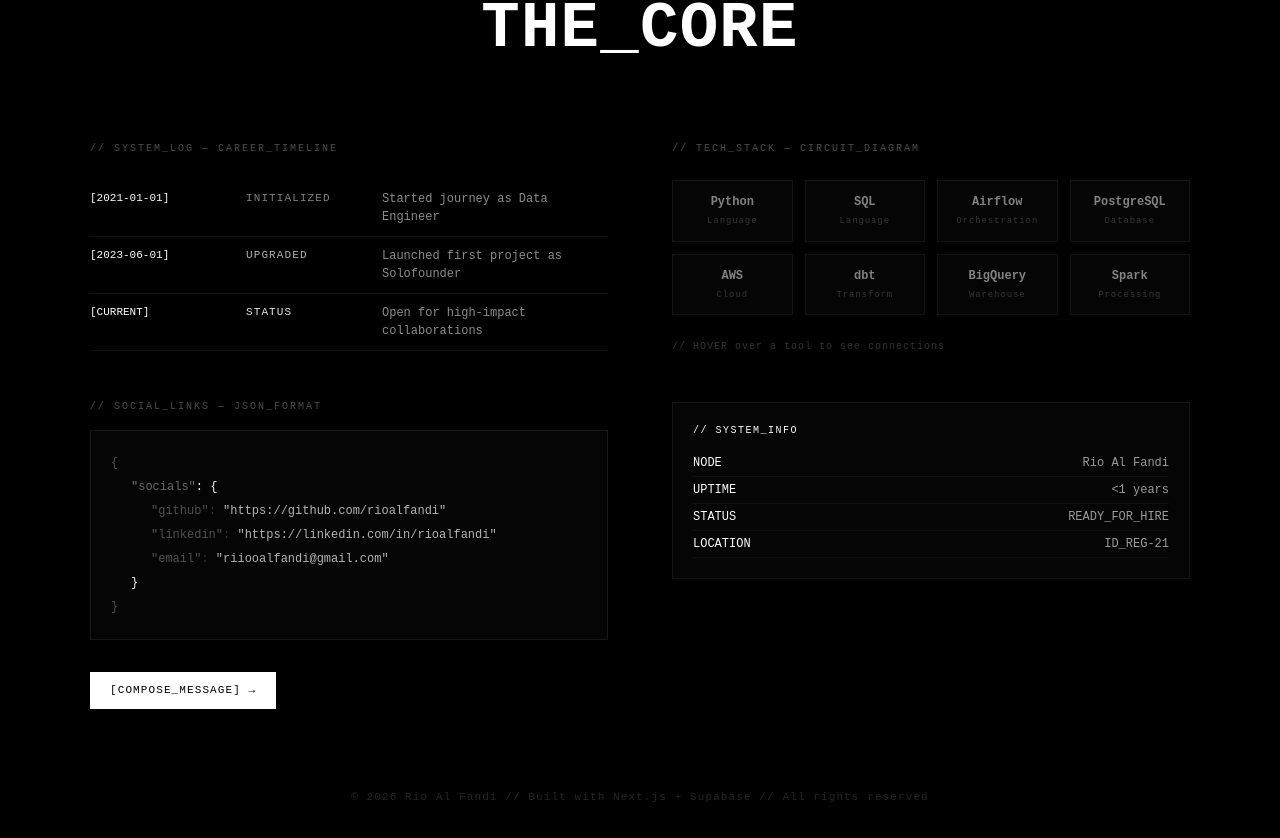
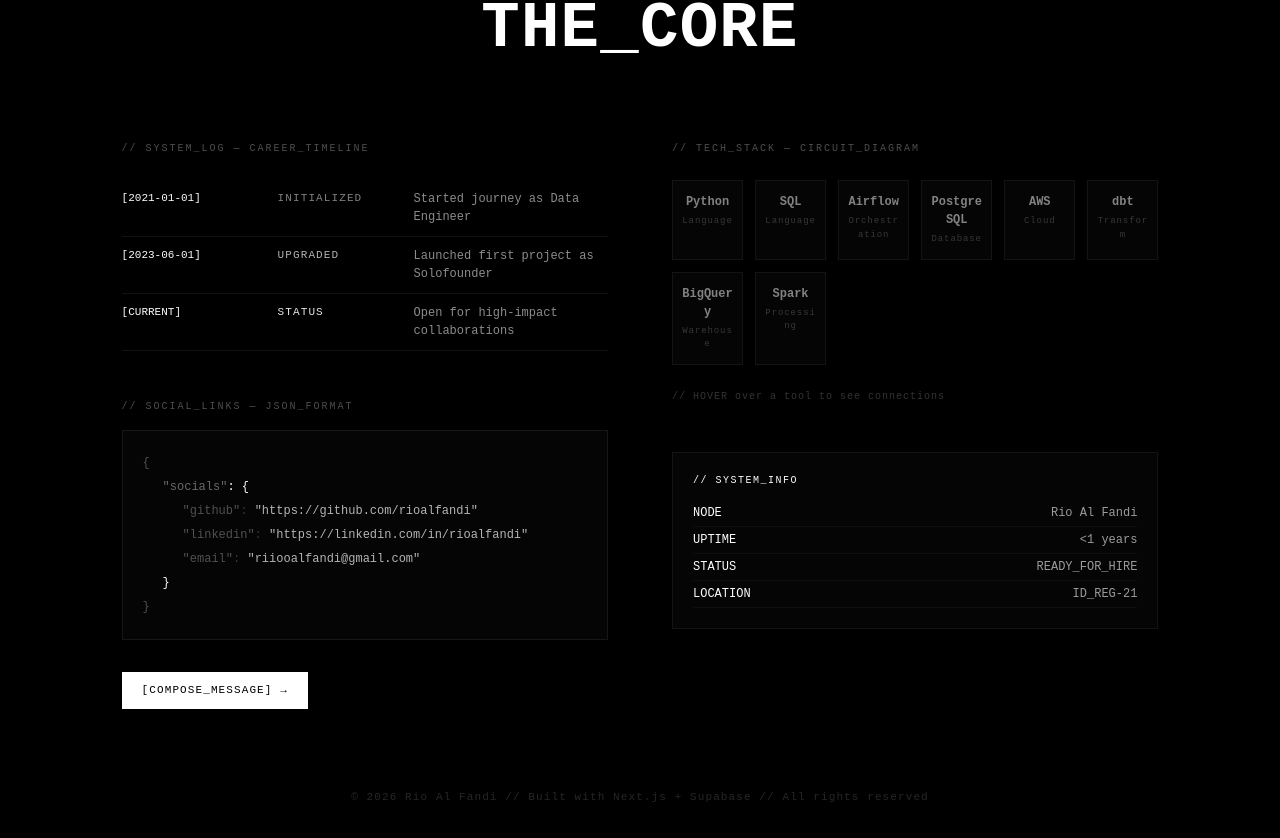
Before and after one commit to riiooa/portfolio, a Next.js app: page / in a window 1280 px wide. Shown: the part 930-1768 px from the top of the page. Built offline with nearby package versions, Linux system fonts and the light colour scheme; no server answers; the database is empty.

Commit message:
Refactor AboutSection styles and layout

```diff
--- a/components/public/about/AboutSection.tsx
+++ b/components/public/about/AboutSection.tsx
@@ -45,12 +45,15 @@ export default function AboutSection({ about }: Props) {
       className="section"
       style={{
         minHeight: '100vh',
-        padding: '80px 40px',
+        padding: '80px 5%',
         position: 'relative',
         display: 'flex',
         flexDirection: 'column',
         alignItems: 'center',
         justifyContent: 'center',
+        width: '100%',
+        boxSizing: 'border-box',
+        overflowX: 'hidden',
       }}
     >
       <div className="section-separator" style={{ position: 'absolute', top: 0, left: 0, right: 0 }} />
@@ -65,16 +68,26 @@ export default function AboutSection({ about }: Props) {
         </h2>
       </div>
 
-      <div style={{ maxWidth: '1100px', width: '100%', display: 'grid', gridTemplateColumns: '1fr 1fr', gap: '64px' }}>
+      <div
+        style={{
+          maxWidth: '1100px',
+          width: '90%',
+          margin: '0 auto',
+          boxSizing: 'border-box',
+          display: 'grid',
+          gridTemplateColumns: 'minmax(0, 1fr) minmax(0, 1fr)',
+          gap: '64px',
+        }}
+      >
         {/* Left: System Logs */}
-        <div>
+        <div style={{ minWidth: 0 }}>
           <div style={{ fontSize: '10px', color: 'rgba(255,255,255,0.3)', letterSpacing: '0.2em', marginBottom: '24px' }}>
             // SYSTEM_LOG — CAREER_TIMELINE
           </div>
 
           <div style={{ fontFamily: 'var(--font-mono)' }}>
             {logs.map((log, i) => (
-              <div key={i} className="log-entry">
+              <div key={i} className="log-entry" style={{ minWidth: 0 }}>
                 <span style={{ color: 'rgb(253, 252, 252)', fontSize: '11px' }}>
                   [{log.timestamp}]
                 </span>
@@ -85,7 +98,7 @@ export default function AboutSection({ about }: Props) {
                 }}>
                   {log.event}
                 </span>
-                <span style={{ color: 'rgba(255,255,255,0.55)', fontSize: '12px', lineHeight: 1.5 }}>
+                <span style={{ color: 'rgba(255,255,255,0.55)', fontSize: '12px', lineHeight: 1.5, wordBreak: 'break-word' }}>
                   {log.message}
                 </span>
               </div>
@@ -93,7 +106,7 @@ export default function AboutSection({ about }: Props) {
           </div>
 
           {/* Social Links as JSON */}
-          <div style={{ marginTop: '48px' }}>
+          <div style={{ marginTop: '48px', minWidth: 0 }}>
             <div style={{ fontSize: '10px', color: 'rgba(255,255,255,0.3)', letterSpacing: '0.2em', marginBottom: '16px' }}>
               // SOCIAL_LINKS — JSON_FORMAT
             </div>
@@ -104,13 +117,17 @@ export default function AboutSection({ about }: Props) {
               fontFamily: 'var(--font-mono)',
               fontSize: '12px',
               lineHeight: 2,
+              boxSizing: 'border-box',
+              width: '100%',
+              overflowWrap: 'anywhere',
+              wordBreak: 'break-word',
             }}>
               <div style={{ color: 'rgba(255,255,255,0.3)' }}>{'{'}</div>
               <div style={{ paddingLeft: '20px' }}>
                 <span style={{ color: 'rgba(255,255,255,0.4)' }}>&quot;socials&quot;</span>
                 <span style={{ color: 'rgb(253, 252, 252)' }}>: {'{'}</span>
                 {socials.map(s => (
-                  <div key={s.key} style={{ paddingLeft: '20px' }}>
+                  <div key={s.key} style={{ paddingLeft: '20px', overflowWrap: 'anywhere', wordBreak: 'break-word' }}>
                     <span style={{ color: 'rgba(255,255,255,0.3)' }}>&quot;{s.key}&quot;</span>
                     <span style={{ color: 'rgba(255,255,255,0.2)' }}>: </span>
                     <a
@@ -121,6 +138,8 @@ export default function AboutSection({ about }: Props) {
                         color: 'rgba(255,255,255,0.7)',
                         textDecoration: 'none',
                         transition: 'color 0.2s ease',
+                        overflowWrap: 'anywhere',
+                        wordBreak: 'break-word',
                       }}
                       onMouseEnter={e => (e.currentTarget.style.color = 'white')}
                       onMouseLeave={e => (e.currentTarget.style.color = 'rgba(255,255,255,0.7)')}
@@ -148,14 +167,14 @@ export default function AboutSection({ about }: Props) {
         </div>
 
         {/* Right: Tech Circuits */}
-        <div>
+        <div style={{ minWidth: 0 }}>
           <div style={{ fontSize: '10px', color: 'rgba(255,255,255,0.3)', letterSpacing: '0.2em', marginBottom: '24px' }}>
             // TECH_STACK — CIRCUIT_DIAGRAM
           </div>
 
           <div style={{
             display: 'grid',
-            gridTemplateColumns: 'repeat(4, 1fr)',
+            gridTemplateColumns: 'repeat(auto-fit, minmax(70px, 1fr))',
             gap: '12px',
             marginBottom: '24px',
           }}>
@@ -176,6 +195,9 @@ export default function AboutSection({ about }: Props) {
                     textAlign: 'center',
                     fontFamily: 'var(--font-mono)',
                     cursor: 'none',
+                    minWidth: 0,
+                    boxSizing: 'border-box',
+                    overflowWrap: 'break-word',
                   }}
                 >
                   <div style={{ fontSize: '12px', color: isHovered ? 'white' : isConnected ? 'rgba(255,255,255,0.8)' : 'rgba(255,255,255,0.5)', marginBottom: '4px', fontWeight: 600 }}>
@@ -185,7 +207,7 @@ export default function AboutSection({ about }: Props) {
                     {tech.category}
                   </div>
                   {isHovered && tech.connected_to?.length > 0 && (
-                    <div style={{ fontSize: '8px', color: 'rgba(255,255,255,0.35)', marginTop: '4px' }}>
+                    <div style={{ fontSize: '8px', color: 'rgba(255,255,255,0.35)', marginTop: '4px', overflowWrap: 'break-word' }}>
                       → {tech.connected_to.join(', ')}
                     </div>
                   )}
@@ -205,13 +227,14 @@ export default function AboutSection({ about }: Props) {
             background: 'rgba(255,255,255,0.02)',
             border: '1px solid rgba(255,255,255,0.06)',
             fontFamily: 'var(--font-mono)',
+            boxSizing: 'border-box',
+            width: '100%',
           }}>
             <div style={{ fontSize: '10px', color: 'rgb(253, 252, 252)', letterSpacing: '0.15em', marginBottom: '12px' }}>
               // SYSTEM_INFO
             </div>
             {[
               { key: 'NODE', val: 'Rio Al Fandi' },
-
               { key: 'UPTIME', val: '<1 years' },
               { key: 'STATUS', val: 'READY_FOR_HIRE' },
               { key: 'LOCATION', val: 'ID_REG-21' },
```
